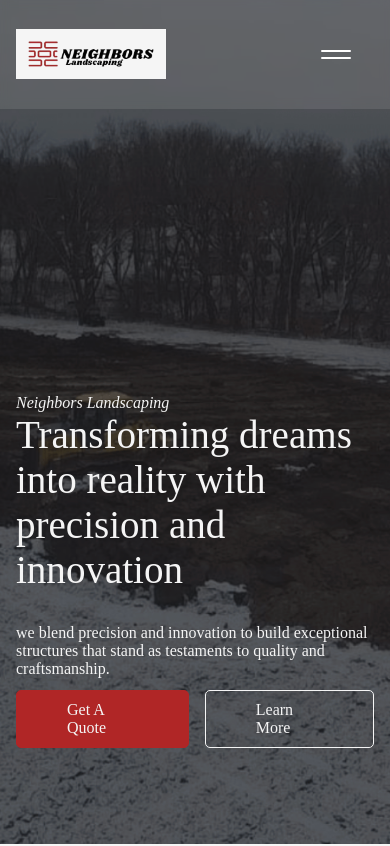
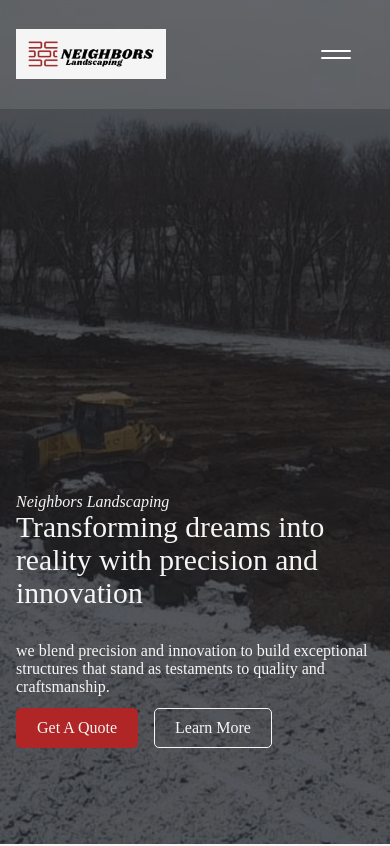
Before and after one commit to owenkanzler/Neighbors-Landscaping-New, a React (Vite) app: page / in a window 390 px wide. Shown: the top 846 px of the page. Built offline with nearby package versions, Linux system fonts and the light colour scheme.

Commit message:
hero responsiveness

```diff
--- a/src/components/Hero/Hero.css
+++ b/src/components/Hero/Hero.css
@@ -49,3 +49,23 @@
   border: 1px solid #fff;
   color: #000;
 }
+
+@media (max-width: 640px) {
+  .hero-content h1 {
+    font-size: 2.441rem;
+  }
+
+  .hero-content h6 {
+    font-size: 1rem;
+  }
+}
+
+@media (max-width: 425px) {
+  .hero-content h1 {
+    font-size: 1.853rem;
+  }
+
+  .hero-content .button {
+    padding: 10px 20px;
+  }
+}
```
